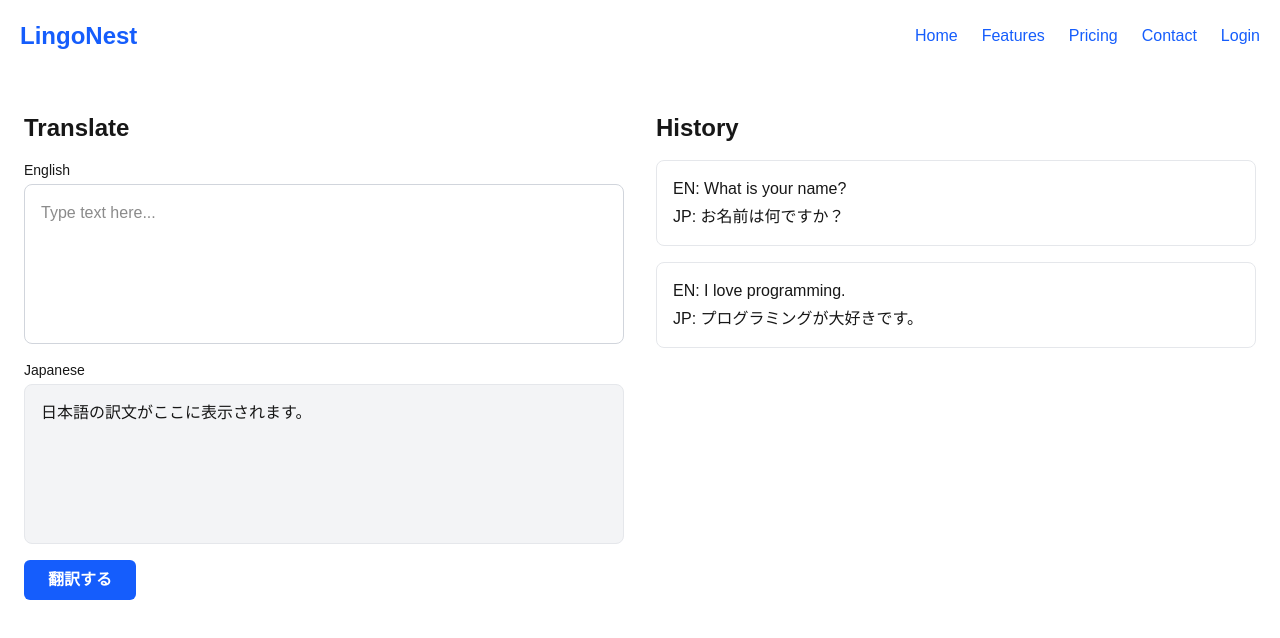
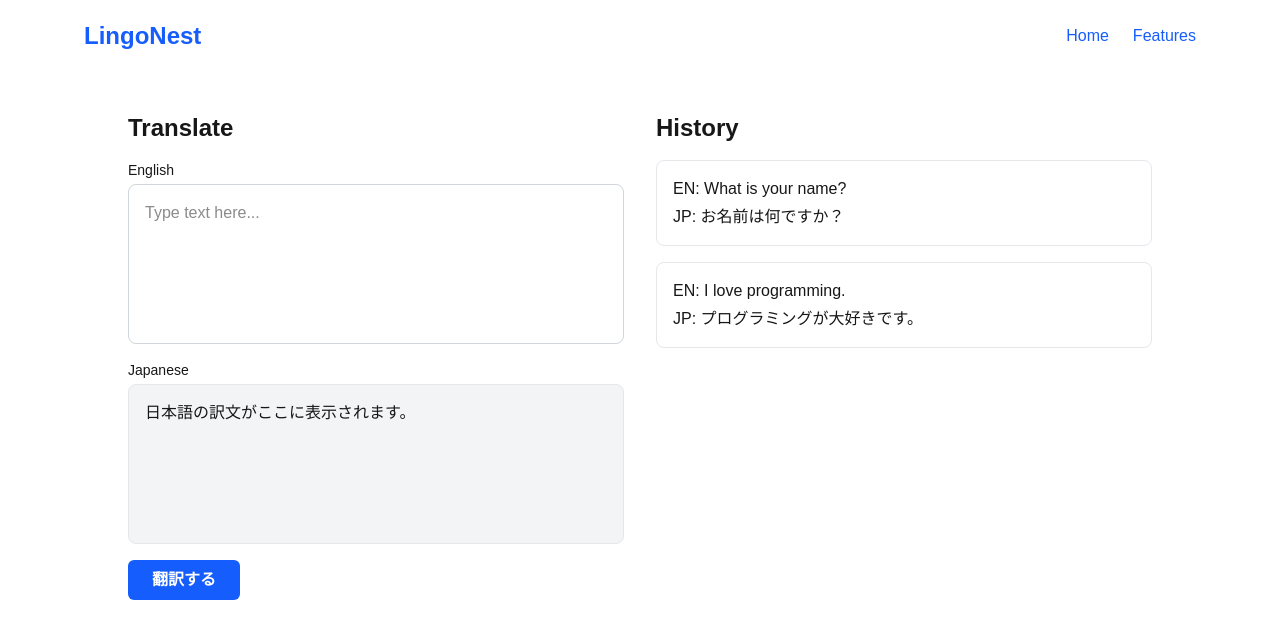
Before and after one commit to kodai-Java/lingo-nest, a Next.js app: page /transtory in a window 1280 px wide. Shown: the top 638 px of the page. Built offline with nearby package versions, Linux system fonts and the light colour scheme.

Commit message:
updated any items in center

```diff
--- a/app/layout.tsx
+++ b/app/layout.tsx
@@ -25,15 +25,15 @@ export default function RootLayout({
   return (
     <html lang="ja">
       <body
-        className={`min-h-screen bg-white text-white ${geistSans.variable} ${geistMono.variable} antialiased`}
+        className={`min-h-screen bg-white text-white ${geistSans.variable} ${geistMono.variable} antialiased flex flex-col items-center`}
       >
-        <header className="flex justify-between items-center p-5 bg-opacity-20 backdrop-blur-md">
+        <header className="flex justify-between items-center p-5 bg-opacity-20 backdrop-blur-md w-6xl">
           <div className="logo text-2xl font-bold text-blue-600">LingoNest</div>
           <nav>
             <ul className="flex space-x-6">
               <li>
                 <a
-                  href="#"
+                  href="/"
                   className="text-blue-600 font-medium transition-colors duration-300 hover:text-blue-300"
                 >
                   Home
@@ -47,30 +47,30 @@ export default function RootLayout({
                   Features
                 </a>
               </li>
-              <li>
+              {/* <li>
                 <a
                   href="#"
                   className="text-blue-600 font-medium transition-colors duration-300 hover:text-blue-300"
                 >
                   Pricing
                 </a>
-              </li>
-              <li>
+              </li> */}
+              {/* <li>
                 <a
                   href="#"
                   className="text-blue-600 font-medium transition-colors duration-300 hover:text-blue-300"
                 >
                   Contact
                 </a>
-              </li>
-              <li>
+              </li> */}
+              {/* <li>
                 <a
                   href="#"
                   className="text-blue-600 font-medium transition-colors duration-300 hover:text-blue-300"
                 >
                   Login
                 </a>
-              </li>
+              </li> */}
             </ul>
           </nav>
         </header>
--- a/app/transtory/Transtory/index.tsx
+++ b/app/transtory/Transtory/index.tsx
@@ -8,7 +8,7 @@ import { EnglishHistory } from './EnglishHistory'
  * */
 export const Transtory: FC = () => {
   return (
-    <div className="max-w-7xl mx-auto px-6 py-10 grid grid-cols-2 gap-8">
+    <div className="w-5xl py-10 grid grid-cols-2 gap-8">
       <EnglishTranslator />
       <EnglishHistory />
     </div>
```
